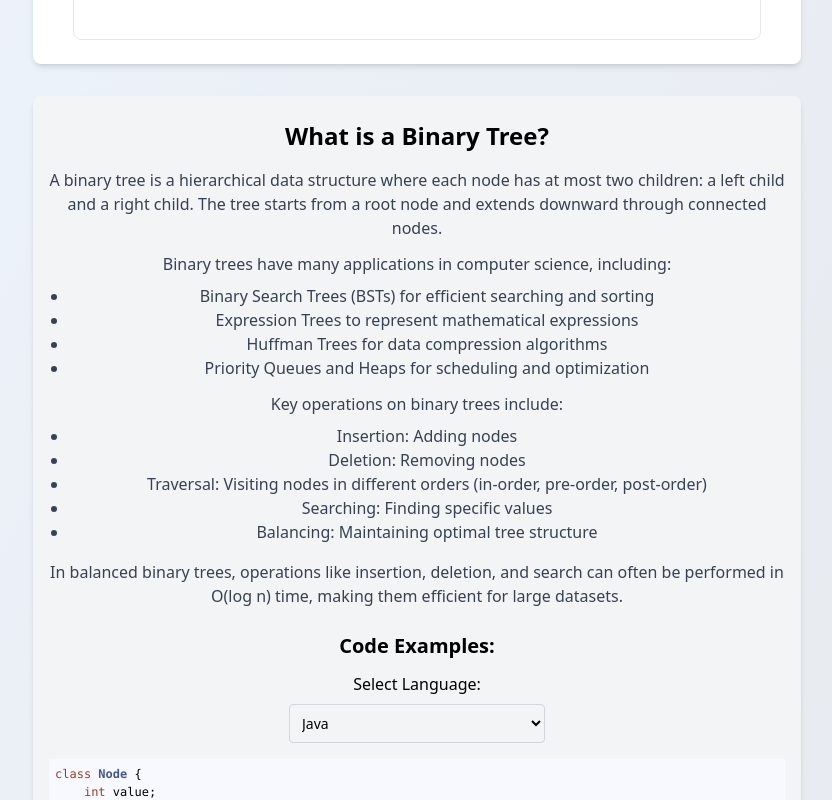
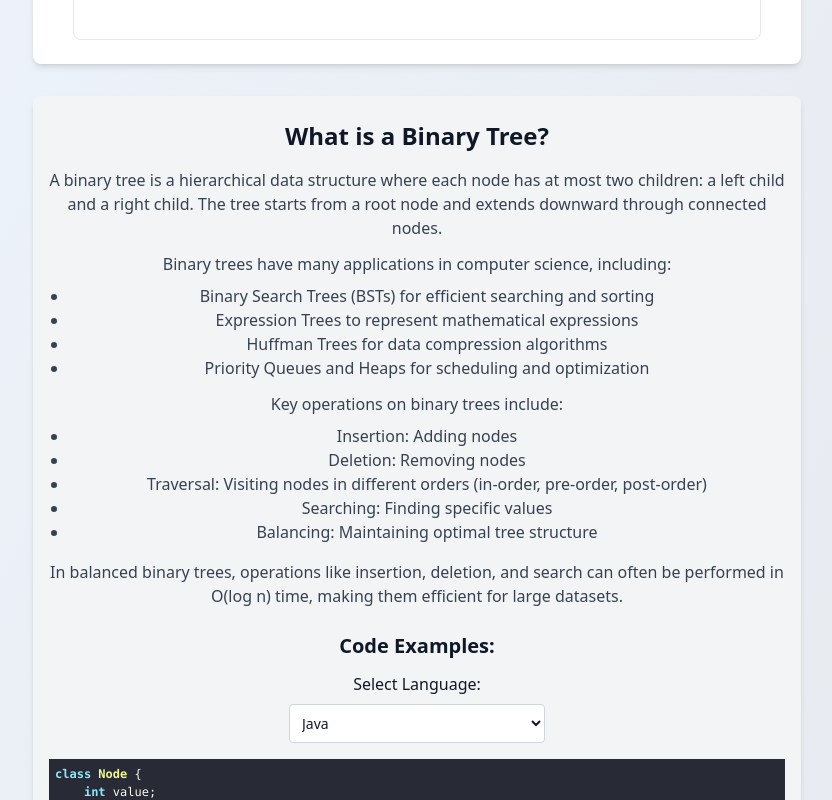
Before and after one commit to eliyahuri/binaryTreeExample, a React (Vite) app: page / in a window 1280 px wide. Shown: the part 900-1700 px from the top of the page, without its empty margins (223-1055 px from the left). Built offline with nearby package versions, Linux system fonts and the light colour scheme.

Commit message:
update README and enhance BinaryTree and App components for dark mode support; improve styling and accessibility

```diff
--- a/src/App.tsx
+++ b/src/App.tsx
@@ -4,21 +4,23 @@ import { Analytics } from "@vercel/analytics/react";
 
 function App() {
   return (
-    <div className="min-h-screen bg-gradient-to-br from-blue-50 to-gray-200 flex flex-col items-center justify-center px-4 sm:px-6 md:px-8 py-8">
+    <div
+      className={`dark-min-h-screen bg-gradient-to-br from-blue-50 to-gray-200 dark:from-gray-900 dark:to-gray-800 flex flex-col items-center justify-center px-4 sm:px-6 md:px-8 py-8`}
+    >
       <Analytics />
 
       {/* Header Section */}
       <header className="text-center mb-10">
-        <h1 className="text-3xl sm:text-4xl md:text-5xl font-extrabold text-blue-700">
+        <h1 className="text-3xl sm:text-4xl md:text-5xl font-extrabold text-blue-700 dark:text-blue-300">
           Welcome to Eliyahu&apos;s Binary Tree
         </h1>
-        <p className="mt-2 text-lg text-gray-600">
+        <p className="mt-2 text-lg text-gray-600 dark:text-gray-400">
           Explore the fascinating world of binary trees.
         </p>
       </header>
 
       {/* Main Content Section */}
-      <main className="w-full max-w-3xl bg-white p-6 rounded-lg shadow-md">
+      <main className="w-full max-w-3xl bg-white dark:bg-gray-900 p-6 rounded-lg shadow-md">
         <BinaryTree />
       </main>
 
@@ -28,12 +30,12 @@ function App() {
       </section>
 
       {/* Footer Section */}
-      <footer className="mt-12 text-gray-500 text-sm text-center">
+      <footer className="mt-12 text-gray-500 dark:text-gray-400 text-sm text-center">
         &copy; {new Date().getFullYear()} Eliyahu Huri. All rights reserved.
         <p className="mt-2">
           <a
             href="https://github.com/eliyahuri/binaryTreeExample"
-            className="text-blue-500 hover:underline"
+            className="text-blue-500 dark:text-blue-300 hover:underline"
           >
             Please star me on GitHub!
           </a>
--- a/src/BinaryTree.tsx
+++ b/src/BinaryTree.tsx
@@ -241,9 +241,9 @@ const BinaryTree: React.FC = () => {
   }, [tree]);
 
   return (
-    <div className="flex flex-col items-center mt-5 px-4">
+    <div className="flex flex-col items-center mt-5 px-4 dark:bg-gray-900 dark:text-gray-200">
       <h1 className="text-3xl font-bold mb-1">Binary Tree Visualizer</h1>
-      <p className="text-gray-600 mb-4">
+      <p className="text-gray-600 dark:text-gray-400 mb-4">
         Insert non-negative numbers to build a Binary Search Tree.
       </p>
 
@@ -261,8 +261,8 @@ const BinaryTree: React.FC = () => {
           }}
           placeholder="Enter a non-negative number (max 5 digits)"
           maxLength={5}
-          className="border border-gray-300 rounded px-3 py-2 w-full sm:w-auto
-                     focus:outline-none focus:ring-2 focus:ring-blue-200"
+          className="border border-gray-300 dark:border-gray-700 rounded px-3 py-2 w-full sm:w-auto
+                     focus:outline-none focus:ring-2 focus:ring-blue-200 dark:focus:ring-blue-500"
         />
         <button
           onClick={handleInsert}
@@ -273,7 +273,7 @@ const BinaryTree: React.FC = () => {
         </button>
       </div>
 
-      <div className="overflow-x-auto w-full border border-gray-200 rounded-lg">
+      <div className="overflow-x-auto w-full border border-gray-200 dark:border-gray-700 rounded-lg">
         <svg width="100%" height="600" viewBox={viewBox} className="w-full">
           <defs>
             {/* Drop Shadow Filter */}
--- a/src/WhatIs.tsx
+++ b/src/WhatIs.tsx
@@ -1,6 +1,6 @@
 import { useState } from "react";
 import { Light as SyntaxHighlighter } from "react-syntax-highlighter";
-import { docco } from "react-syntax-highlighter/dist/esm/styles/hljs";
+import { dracula } from "react-syntax-highlighter/dist/esm/styles/hljs";
 import { examples } from "./codeExamples";
 
 export function WhatIsBinaryTree() {
@@ -9,28 +9,28 @@ export function WhatIsBinaryTree() {
   >("Java");
 
   return (
-    <div className="w-full max-w-3xl mx-auto px-4 py-6 bg-gray-100 rounded-lg shadow-md">
-      <h2 className="text-lg sm:text-xl md:text-2xl font-bold mb-4 text-center">
+    <div className="w-full max-w-3xl mx-auto px-4 py-6 bg-gray-100 dark:bg-gray-800 rounded-lg shadow-md">
+      <h2 className="text-lg sm:text-xl md:text-2xl font-bold mb-4 text-center text-gray-900 dark:text-gray-100">
         What is a Binary Tree?
       </h2>
-      <p className="mb-3 text-gray-700 text-sm sm:text-base">
+      <p className="mb-3 text-gray-700 dark:text-gray-300 text-sm sm:text-base">
         A binary tree is a hierarchical data structure where each node has at
         most two children: a left child and a right child. The tree starts from
         a root node and extends downward through connected nodes.
       </p>
-      <p className="mb-2 text-gray-700 text-sm sm:text-base">
+      <p className="mb-2 text-gray-700 dark:text-gray-300 text-sm sm:text-base">
         Binary trees have many applications in computer science, including:
       </p>
-      <ul className="list-disc ml-5 mb-3 text-gray-700 text-sm sm:text-base">
+      <ul className="list-disc ml-5 mb-3 text-gray-700 dark:text-gray-300 text-sm sm:text-base">
         <li>Binary Search Trees (BSTs) for efficient searching and sorting</li>
         <li>Expression Trees to represent mathematical expressions</li>
         <li>Huffman Trees for data compression algorithms</li>
         <li>Priority Queues and Heaps for scheduling and optimization</li>
       </ul>
-      <p className="mb-2 text-gray-700 text-sm sm:text-base">
+      <p className="mb-2 text-gray-700 dark:text-gray-300 text-sm sm:text-base">
         Key operations on binary trees include:
       </p>
-      <ul className="list-disc ml-5 mb-4 text-gray-700 text-sm sm:text-base">
+      <ul className="list-disc ml-5 mb-4 text-gray-700 dark:text-gray-300 text-sm sm:text-base">
         <li>Insertion: Adding nodes</li>
         <li>Deletion: Removing nodes</li>
         <li>
@@ -40,24 +40,24 @@ export function WhatIsBinaryTree() {
         <li>Searching: Finding specific values</li>
         <li>Balancing: Maintaining optimal tree structure</li>
       </ul>
-      <p className="mb-6 text-gray-700 text-sm sm:text-base">
+      <p className="mb-6 text-gray-700 dark:text-gray-300 text-sm sm:text-base">
         In balanced binary trees, operations like insertion, deletion, and
         search can often be performed in O(log n) time, making them efficient
         for large datasets.
       </p>
-      <h3 className="text-base sm:text-lg md:text-xl font-semibold mb-3">
+      <h3 className="text-base sm:text-lg md:text-xl font-semibold mb-3 text-gray-900 dark:text-gray-100">
         Code Examples:
       </h3>
       <div className="mb-4">
         <label
           htmlFor="language"
-          className="block mb-2 font-medium text-sm sm:text-base"
+          className="block mb-2 font-medium text-sm sm:text-base text-gray-900 dark:text-gray-100"
         >
           Select Language:
         </label>
         <select
           id="language"
-          className="p-2 border border-gray-300 rounded w-full sm:w-64 text-sm"
+          className="p-2 border border-gray-300 dark:border-gray-700 rounded w-full sm:w-64 text-sm bg-white dark:bg-gray-700 text-gray-900 dark:text-gray-100"
           value={selectedLanguage}
           onChange={(e) =>
             setSelectedLanguage(
@@ -80,7 +80,7 @@ export function WhatIsBinaryTree() {
       <div className="mb-2 overflow-x-auto">
         <SyntaxHighlighter
           language={selectedLanguage.toLowerCase()}
-          style={docco}
+          style={dracula}
           customStyle={{ fontSize: "0.75rem", textAlign: "left" }}
         >
           {examples[selectedLanguage]}
```
Also changed, not shown: 2 other files (tests, documents, lock files or other folders).
